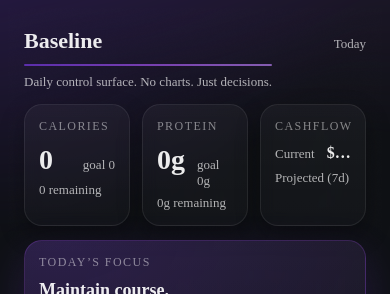
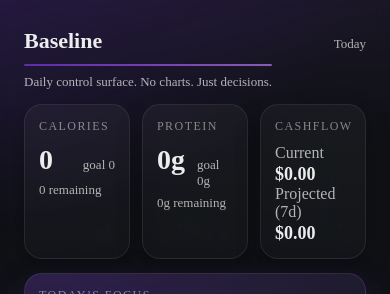
Before and after one commit to agrey127/ai_overlord, a Next.js app: page /baseline in a window 390 px wide. Shown: the top 294 px of the page. Built offline with nearby package versions, Linux system fonts and the light colour scheme; no server answers; the database is empty.

Commit message:
feat: Refactor cashflow display layout and add responsive styles

```diff
--- a/app/baseline/page.tsx
+++ b/app/baseline/page.tsx
@@ -202,67 +202,25 @@ export default async function BaselineHomePage() {
           <div className="card">
             <div className="card-inner">
               <div className="card-title">Cashflow</div>
+              <div style={{ display: "flex", alignItems: "baseline", justifyContent: "space-between", gap: 12, marginTop: 10 }}>
+                <div className="cashflow-stack">
+                  <div className="cashflow-row">
+                    <div className="card-muted">Current</div>
+                    <div className="cashflow-amount" title={fmtMoney(currentBal)}>
+                      {fmtMoney(currentBal)}
+                    </div>
+                  </div>
 
-              <div style={{ display: "flex", flexDirection: "column", gap: 6, marginTop: 10 }}>
-                <div
-                  style={{
-                    display: "flex",
-                    justifyContent: "space-between",
-                    gap: 12,
-                    alignItems: "baseline",
-                    minWidth: 0,
-                  }}
-                >
-                  <div className="card-muted" style={{ fontSize: 13, flexShrink: 0 }}>
-                    Current
-                  </div>
-                  <div
-                    style={{
-                      fontSize: 16,
-                      fontWeight: 700,
-                      minWidth: 0,
-                      textAlign: "right",
-                      whiteSpace: "nowrap",
-                      overflow: "hidden",
-                      textOverflow: "ellipsis",
-                    }}
-                    title={fmtMoney(currentBal)}
-                  >
-                    {fmtMoney(currentBal)}
-                  </div>
-                </div>
-
-                <div
-                  style={{
-                    display: "flex",
-                    justifyContent: "space-between",
-                    gap: 12,
-                    alignItems: "baseline",
-                    minWidth: 0,
-                  }}
-                >
-                  <div className="card-muted" style={{ fontSize: 13, flexShrink: 0 }}>
-                    Projected (7d)
-                  </div>
-                  <div
-                    style={{
-                      fontSize: 16,
-                      fontWeight: 700,
-                      minWidth: 0,
-                      textAlign: "right",
-                      whiteSpace: "nowrap",
-                      overflow: "hidden",
-                      textOverflow: "ellipsis",
-                    }}
-                    title={fmtMoney(projectedBal)}
-                  >
-                    {fmtMoney(projectedBal)}
+                  <div className="cashflow-row">
+                    <div className="card-muted">Projected (7d)</div>
+                    <div className="cashflow-amount" title={fmtMoney(projectedBal)}>
+                      {fmtMoney(projectedBal)}
+                    </div>
                   </div>
                 </div>
               </div>
             </div>
           </div>
-
 
         </div>
       </section>
--- a/app/globals.css
+++ b/app/globals.css
@@ -222,3 +222,34 @@ body {
     grid-template-columns: repeat(3, 1fr);
   }
 }
+
+.cashflow-row {
+  display: flex;
+  justify-content: space-between;
+  align-items: baseline;
+  gap: 12px;
+  min-width: 0;
+}
+
+.cashflow-amount {
+  font-size: 18px;
+  font-weight: 700;
+  text-align: right;
+  white-space: nowrap;
+  overflow: hidden;
+  text-overflow: ellipsis;
+}
+
+/* Mobile */
+@media (max-width: 640px) {
+  .cashflow-row {
+    flex-direction: column;
+    align-items: flex-start;
+    gap: 2px;
+  }
+
+  .cashflow-amount {
+    text-align: left;
+    white-space: normal;
+  }
+}
```
